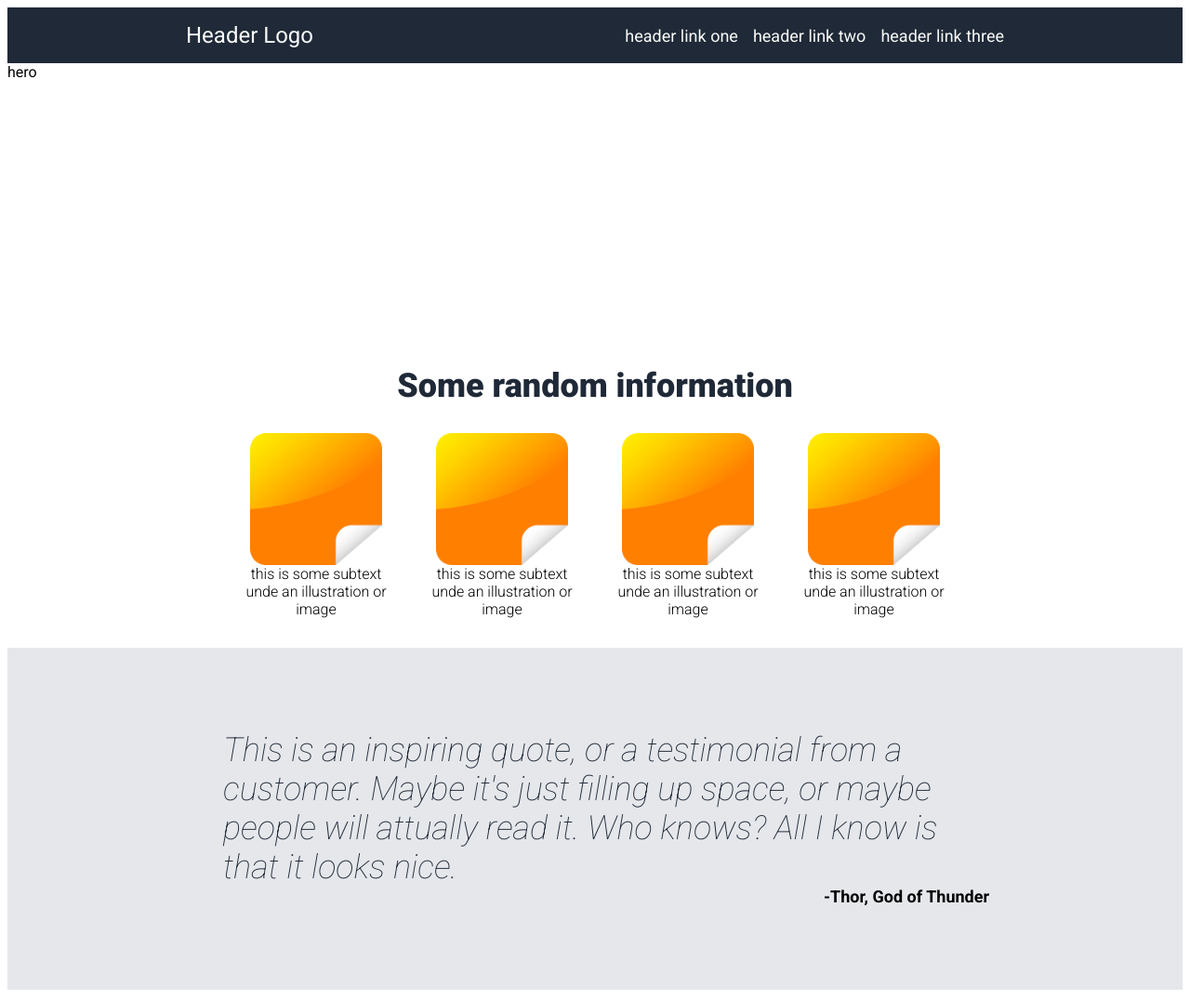
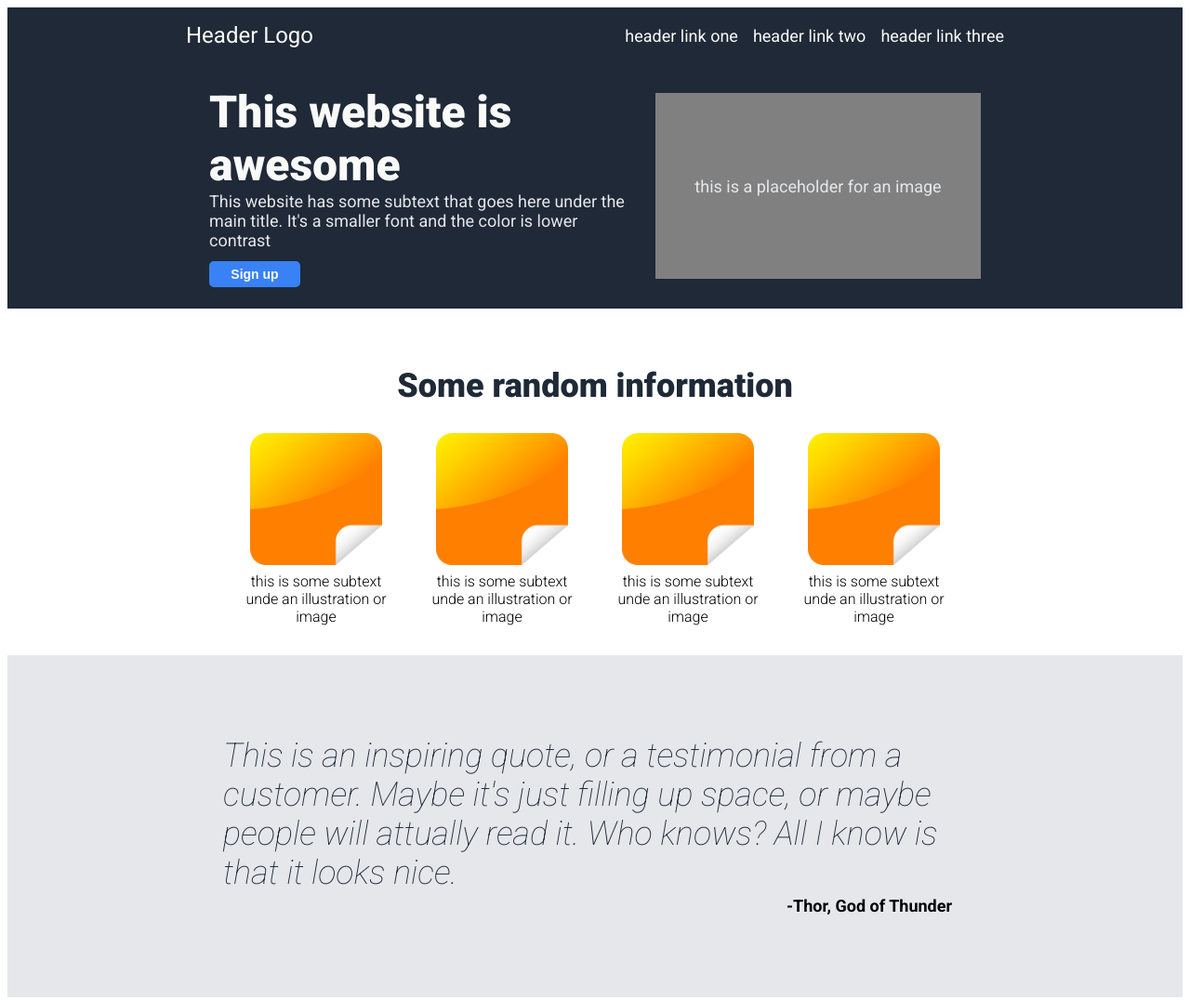
Before and after one commit to Helge-R/landing-page-odin, a plain HTML site: page index.html in a window 1280 px wide. Shown: the top 1076 px of the page at 93% size. Drawn offline with Linux system fonts and the light colour scheme.

Commit message:
Add herp section and style it with CSS

```diff
--- a/index.html
+++ b/index.html
@@ -18,7 +18,14 @@
             </ul>
         </div>
         <div class="hero">
-            hero
+            <div class="hero-left">
+                <h1>This website is awesome</h1>
+                <div>This website has some subtext that goes here under the main title. It's a smaller font and the color is lower contrast</div>
+                <button>Sign up</button>
+            </div>
+            <div class="hero-right">
+                this is a placeholder for an image
+            </div>
         </div>
         <div class="information">
             <h2>Some random information</h2>
@@ -41,6 +48,7 @@
                 </div>
             </div>
         </div>
+        <div class="quote-section">
             <div class="quote-container">
                 <div class="quote">
                     This is an inspiring quote, or a testimonial from a customer. Maybe it's just filling up space, or maybe people will attually read it. Who knows? All I know is that it looks nice.
@@ -49,6 +57,8 @@
                     -Thor, God of Thunder
                 </div>
             </div>
+        </div>
+
         <div class="signup">
             <div class="signup-box">
                 <div>
--- a/styles.css
+++ b/styles.css
@@ -13,11 +13,46 @@ body {
 }
 .hero {
     flex: 1;
+    display: flex;
+    justify-content: center;
+    align-items: center;
     min-height: 33vh;
+    background-color: #1F2937;
+    gap: 32px;
+    color: #E5E7EB;
+    font-size: 18px;
+}
+.hero-right {
+    display: flex;
+    justify-content: center;
+    align-items: center;
+    background-color: grey;
+    width: 350px;
+    height: 200px;
+    color: #E5E7EB;
+}
+.hero-left {
+    width: 35vw;
+    max-width: 500px;
+}
+
+.hero-left button {
+    border: 2px solid #3882F6;
+    height: 2em;
+    padding: 0;
+    margin: 12px 0 0 0;
+}
+
+.hero h1 {
+    color: #F9FAF8;
+    font-weight: 900;
+    font-size: 48px;
+    padding: 0;
+    margin: 0;
 }
 .information {
     flex: 1;
-    padding: 32px 15vw;
+    padding: 32px 5vw;
     min-height: 33vh;
 
 }
@@ -39,18 +74,23 @@ body {
     max-width: 168px;
     text-align: center;
     font-weight: 300;
+    margin-top: 8px;
 }
 
-.quote-container {
+.quote-section {
     flex: 1;
     display: flex;
     justify-content: center;
-    flex-direction: column;
     align-items: center;
     background-color: #E5E7EB;
     padding: 84px 15vw;
     min-height: 25vh;
+}
 
+.quote-container {
+
+    display: flex;
+    flex-direction: column;
 }
 
 .quote {
@@ -67,7 +107,7 @@ body {
     text-align: right;
     align-self: flex-end;
     padding-right: 16px;
-    max-width: 800px;
+    margin-top: 4px;
 }
 
 .signup {
@@ -98,17 +138,18 @@ body {
     margin: 0;
 }
 
-.signup-box button {
+button {
     background-color: #3882F6;
     color: #F9FAF8;
     border: 2px solid #F9FAF8;
-    border-radius: 10px;
+    border-radius: 5px;
     white-space: nowrap;
     font-size: 14px;
     font-weight: 700;
     flex-shrink: 0;
     margin-left: 16px;
     height: 2.5em;
+    width: 7em;
 
 }
 
```
Lines whose indentation alone changed are shown as unchanged.
